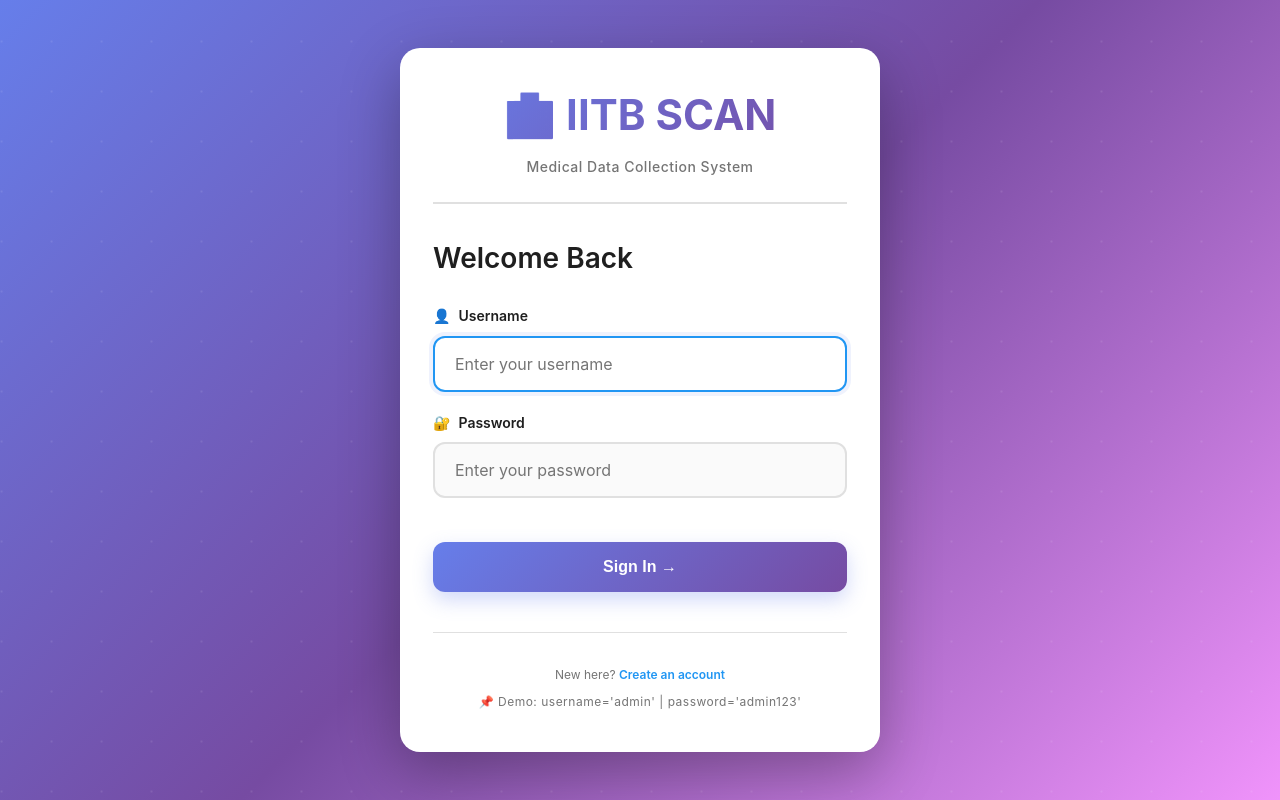
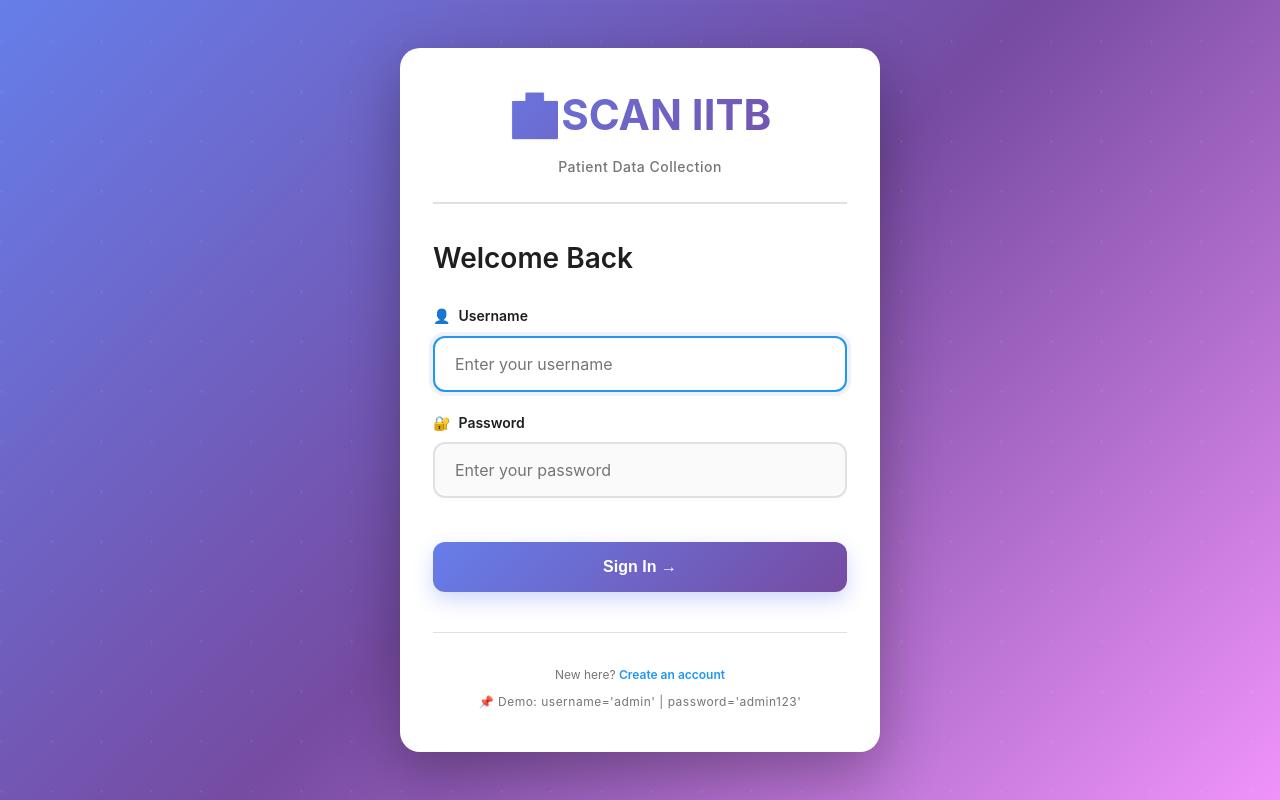
Before and after one commit to sahilJaiswal2002/PIS, a Flask app: page /login in a window 1280 px wide. Run offline with Flask 3, Linux system fonts and the light colour scheme.

Commit message:
Manual code updates made to file: templates/login.html

```diff
--- a/templates/login.html
+++ b/templates/login.html
@@ -6,8 +6,8 @@
 <div class="auth-container">
     <div class="auth-card">
         <div class="auth-header">
-            <h1>🏥 IITB SCAN</h1>
-            <p>Medical Data Collection System</p>
+            <h1>🏥SCAN IITB</h1>
+            <p>Patient Data Collection</p>
         </div>
 
         <form method="POST" class="auth-form">
```
